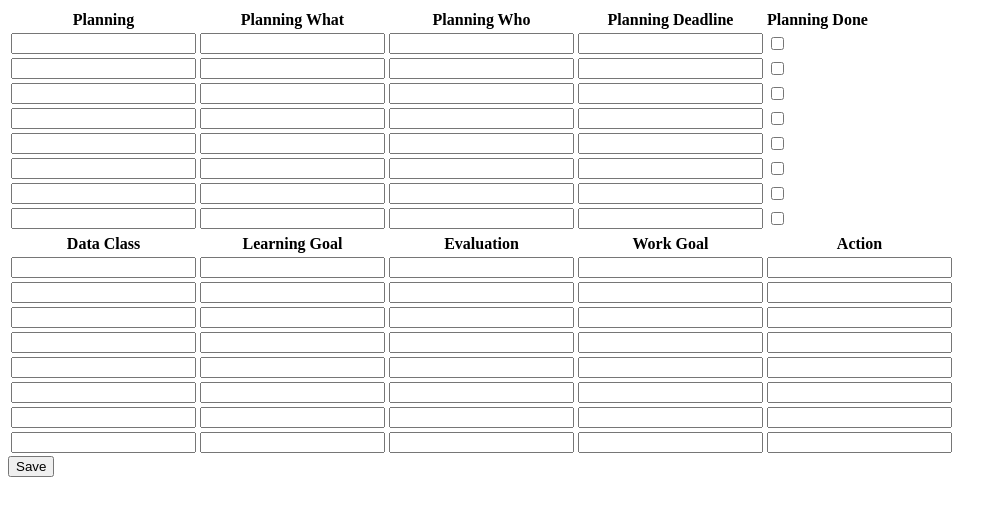
After one commit to Robin-qwerty/beeway, a PHP site: page /include/addbeewaytest.inc.php in a window 1280 px wide. The commit adds this page. Shown: the top 516 px of the page, without its empty margins (0-1007 px from the left). Run offline with PHP 8.4, Linux system fonts and the light colour scheme.

Commit message:
end of day

```diff
--- /dev/null
+++ b/include/addbeewaytest.inc.php
@@ -0,0 +1,106 @@
+<?php
+    // Your database connection code here
+
+    // Check if the form is submitted
+    if(isset($_POST['saveData'])) {
+        $planningData = $_POST['planning'];
+        $observationData = $_POST['observation'];
+
+        // Prepare the insert statement for planning
+        $insertPlanningStmt = $conn->prepare("INSERT INTO beewayplanning (planning, planningwhat, planningwho, planningdeadline, planningdone) VALUES (:planning, :planningwhat, :planningwho, :planningdeadline, :planningdone)");
+
+        // Insert the planning data
+        foreach($planningData as $data) {
+            $planning = isset($data['planning']) ? $data['planning'] : '';
+            $planningWhat = isset($data['planningwhat']) ? $data['planningwhat'] : '';
+            $planningWho = isset($data['planningwho']) ? $data['planningwho'] : '';
+            $planningDeadline = isset($data['planningdeadline']) ? $data['planningdeadline'] : '';
+            $planningDone = isset($data['planningdone']) ? '1' : '0';
+
+            $insertPlanningStmt->bindParam(':planning', $planning);
+            $insertPlanningStmt->bindParam(':planningwhat', $planningWhat);
+            $insertPlanningStmt->bindParam(':planningwho', $planningWho);
+            $insertPlanningStmt->bindParam(':planningdeadline', $planningDeadline);
+            $insertPlanningStmt->bindParam(':planningdone', $planningDone);
+
+            $insertPlanningStmt->execute();
+        }
+
+        // Prepare the insert statement for observation
+        $insertObservationStmt = $conn->prepare("INSERT INTO beewayobservation (dataclass, learninggoal, evaluation, workgoal, action) VALUES (:dataclass, :learninggoal, :evaluation, :workgoal, :action)");
+
+        // Insert the observation data
+        foreach($observationData as $data) {
+            $dataClass = isset($data['dataclass']) ? $data['dataclass'] : '';
+            $learningGoal = isset($data['learninggoal']) ? $data['learninggoal'] : '';
+            $evaluation = isset($data['evaluation']) ? $data['evaluation'] : '';
+            $workGoal = isset($data['workgoal']) ? $data['workgoal'] : '';
+            $action = isset($data['action']) ? $data['action'] : '';
+
+            $insertObservationStmt->bindParam(':dataclass', $dataClass);
+            $insertObservationStmt->bindParam(':learninggoal', $learningGoal);
+            $insertObservationStmt->bindParam(':evaluation', $evaluation);
+            $insertObservationStmt->bindParam(':workgoal', $workGoal);
+            $insertObservationStmt->bindParam(':action', $action);
+
+            $insertObservationStmt->execute();
+        }
+
+        echo "Data has been successfully saved.";
+    }
+?>
+
+<!DOCTYPE html>
+<html>
+<head>
+    <title>New Page</title>
+</head>
+<body>
+    <form method="POST" action="">
+        <!-- Table for Planning -->
+        <table>
+            <tr>
+                <th>Planning</th>
+                <th>Planning What</th>
+                <th>Planning Who</th>
+                <th>Planning Deadline</th>
+                <th>Planning Done</th>
+            </tr>
+
+            <?php for($i = 1; $i <= 8; $i++): ?>
+                <tr>
+                    <td><input type="text" name="planning[<?php echo $i; ?>][planning]" value=""></td>
+                    <td><input type="text" name="planning[<?php echo $i; ?>][planningwhat]" value=""></td>
+                    <td><input type="text" name="planning[<?php echo $i; ?>][planningwho]" value=""></td>
+                    <td><input type="text" name="planning[<?php echo $i; ?>][planningdeadline]" value=""></td>
+                    <td><input type="checkbox" name="planning[<?php echo $i; ?>][planningdone]"></td>
+                </tr>
+            <?php endfor; ?>
+        </table>
+
+        <!-- Table for Observation -->
+        <table>
+            <tr>
+                <th>Data Class</th>
+                <th>Learning Goal</th>
+                <th>Evaluation</th>
+                <th>Work Goal</th>
+                <th>Action</th>
+            </tr>
+
+            <?php for($i = 1; $i <= 8; $i++): ?>
+                <tr>
+                    <td><input type="text" name="observation[<?php echo $i; ?>][dataclass]" value=""></td>
+                    <td><input type="text" name="observation[<?php echo $i; ?>][learninggoal]" value=""></td>
+                    <td><input type="text" name="observation[<?php echo $i; ?>][evaluation]" value=""></td>
+                    <td><input type="text" name="observation[<?php echo $i; ?>][workgoal]" value=""></td>
+                    <td><input type="text" name="observation[<?php echo $i; ?>][action]" value=""></td>
+                </tr>
+            <?php endfor; ?>
+        </table>
+
+        <!-- Save button to insert the data -->
+        <input type="submit" name="saveData" value="Save">
+    </form>
+</body>
+</html>
--- a/php/addmaintheme.php
+++ b/php/addmaintheme.php
@@ -33,8 +33,7 @@
         $lastInsertedId = $conn->lastInsertId();
 
         if ($lastInsertedId) {
-          $sql = "INSERT INTO `logs` (`userid`, `action`, `tableid`, `interactionid`)
-                  VALUES (:userid, '1', '4', :interactionid)";
+          $sql = "INSERT INTO `logs` (`userid`, `action`, `tableid`, `interactionid`) VALUES (:userid, '1', '4', :interactionid)";
           $sth = $conn->prepare($sql);
           $sth->bindParam(':userid', $_SESSION['userid']);
           $sth->bindParam(':interactionid', $lastInsertedId);
--- a/php/logout.php
+++ b/php/logout.php
@@ -4,7 +4,7 @@
 
   try {
     // Prepare the SQL statement for logging user activity
-    $sql = "INSERT INTO `logs` (`userid`, `useragent`, `action`, `info`, `tableid`, `interactionid`) VALUES (:userid, :useragent, '5', 'User logout', '6', :interactionid)";
+    $sql = "INSERT INTO `logs` (`userid`, `useragent`, `action`, `tableid`, `interactionid`) VALUES (:userid, :useragent, '5', '6', :interactionid)";
     $sth = $conn->prepare($sql);
     $sth->bindParam(':userid', $_SESSION['userid']); // bind the session userid to the SQL statement
     $sth->bindParam(':useragent', $_SESSION['useragent']); // bind the session useragent to the SQL statement
```
Also changed, not shown: include/beewaytest.inc.php (+9 -9 lines), include/logslijst.inc.php (+8 -9 lines), php/editdiscipline.php (+18 -3 lines), php/editmaintheme.php (+20 -33 lines), php/editschool.php (+12 -8 lines), php/edituser.php (+14 -9 lines), php/login.php (+7 -1 lines), php/deletebeeway.php (added).
